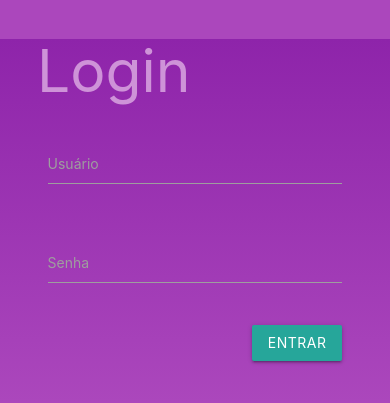
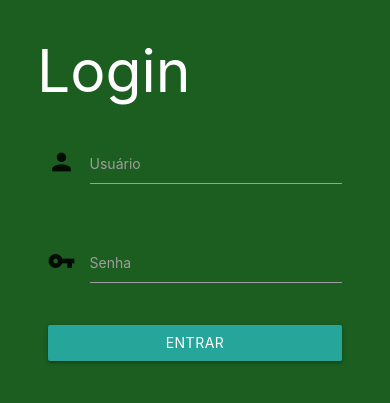
Before and after one commit to gmfonseca/tis4, a PHP site: page /login.php in a window 390 px wide. Shown: the top 403 px of the page. Run offline with PHP 8.4, Linux system fonts and the light colour scheme; some libraries are stand-ins or nearby versions.

Commit message:
arrumando responsividade e tela de login

```diff
--- a/ClinicaMedica/Definir-Jogo.php
+++ b/ClinicaMedica/Definir-Jogo.php
@@ -105,7 +105,7 @@
             <div class="row" id="linha">
                 <div class="center col s12 m6 l4 offset-l2">
 
-                    <img src="Img_Prog/adultos.jpg"/ >
+                    <img src="Img_Prog/adultos.jpg" />
                     <br>
                     <a href="Jogos.php" class="waves-effect waves-light btn-large"> ADULTO </a>
                     <br><br>
@@ -116,7 +116,7 @@
 
                     <img id="criancas" src="Img_Prog/criancas.png">
                     <br>
-                    <a href="Jogo-Tabuleiro.php" class="waves-effect waves-light btn-large"> INFANTIL </a>
+                    <a href="Jogo-Tabuleiro.php" class="waves-effect waves-light btn-large" target="_blank"> INFANTIL </a>
                     <br><br>
                     <span class="col s12 hide-on-med-and-up divisor-line"><br></span>
                 </div>
--- a/ClinicaMedica/Login.php
+++ b/ClinicaMedica/Login.php
@@ -18,109 +18,36 @@
     </head>
 
     <style>
-        /* Fonte da letra dos <li> */
-        li{
-            font-family: 'Raleway';
-        }
-
-        /* Distância dos <li> de Especialidades */
-        #Especialidades{
-            top: 90px !important;
-        }
-
-        /* Centraliza o NavBar */
-        .nav-wrapper ul.center {
-            display: block;
-            width: auto;
-        }
-
-        .nav-wrapper > ul.center li {
-            float: none;
-            display: inline-block;
-        }
-
-        /* Distância do topo do NavBar */
-        .lina{
-            margin-top: 25px;
-        }
-
-        /* Cor dos botões do Carousel */
-        .carousel .indicators .indicator-item.active {
-            background-color: rgb(145, 85, 167);
-        }
-
-        /* Posição dos botões do Carousel */
-        .caoursel .indicators {
-            bottom: 60px;
-            z-index: 100;
-        }
-
-        /*Cards Colors*/
-        #card1{
-            background-color: rgba(109, 204, 163, 0.9);
-        }
-        #card2{
-            background-color: rgba(13, 178, 107, 0.9);
-        }
-        #card3{
-            background-color: rgba(9, 119, 71, 0.9);
-        }
-
-        /* Cor verde do texto "Cuide..." */
-        #cuide, #Atfooter{
-            color: #0DB26B;
-        }
-
-        /*Fonte para esse tipo de tags*/
-        p, span, h5,h4, #Atfooter{
-            font-family: raleway, sans-serif;
-              color: #f3e5f5    ;
-        }
-
-        .topicos{
-            color: #605E5E;
-        }
-
-        body{
-            overflow-x: hidden;
-        }
-        h1{
-            color: #ce93d8  ;
-        }
-        input{
-            color: #e1bee7  ;
-        }
-        .conteudo{
-            background: linear-gradient(#8e24aa   , #ab47bc  );
-        }
     </style>
 
-    <body style="background-color:#ab47bc">
+    <body class="green darken-4">
 
         <div class="conteudo">
 
             <!--Login-->
             <div class="container">
                 <div class="container">
-                    <h1>Login</h1>
+                    <h1 class="white-text">Login</h1>
                     <!--Container do formulario-->
                     <div class="row">
                         <form method="post" class="col s12" action="Valida-Login.php" enctype="multipart/form-data">
                             <div class="row">
                                 <div class="input-field col s12">
-                                    <input name="tUsuario" id="usuario" type="text" class="validate">
+                                    <i class="material-icons prefix">person</i>
+                                    <input name="tUsuario" id="usuario" type="text" class="validate white-text">
                                     <label class="active" for="usuario">Usuário</label>
                                 </div>
                             </div>
                             <div class="row">
                                 <div class="input-field col s12">
-                                    <input name="tSenha" id="senha" type="password" class="validate">
+                                    <i class="material-icons prefix">vpn_key</i>
+                                    <input name="tSenha" id="senha" type="password" class="validate white-text">
                                     <label class="active" for="senha">Senha</label>
                                 </div>
                             </div>
-                                                <div class="right-align">
-                                                    <button type="submit" class="waves-effect waves-light btn"> Entrar </button>
-                    </div>
+                            <div class="left-align">
+                                <button type="submit" class="waves-effect waves-light btn" style="width: 100%"> Entrar </button>
+                            </div>
                         </form>
                     </div>
                 </div>
--- a/ClinicaMedica/Contato.php
+++ b/ClinicaMedica/fale-conosco.php
@@ -1,3 +1,4 @@
+
 <!DOCTYPE html>
 <html>
     <head>
--- a/ClinicaMedica/navbar.php
+++ b/ClinicaMedica/navbar.php
@@ -41,7 +41,7 @@
             <li><a href="Problema.php">O PROBLEMA</a></li>
             <li><a class="dropdown-trigger"  data-target="drop-especialidade">INFORMAÇÕES<i class="material-icons right">arrow_drop_down</i></a></li>
             <li><a href="locais-atendimento.php">LOCAIS DE ATENDIMENTO</a></li>
-            <li><a href="contato.php">FALE CONOSCO</a></li>
+            <li><a href="fale-conosco.php">FALE CONOSCO</a></li>
             <li><a href="Definir-Jogo.php">JOGOS</a></li>
             <li><a href="curiosidades.php">CURIOSIDADES</a></li>
             <!--
@@ -59,7 +59,7 @@
     <li>
         <ul class="collapsible collapsible-accordion">
             <li><a id="mob-especialidades" class="white-text collapsible-header">ESPECIALIDADES<i class="white-text material-icons chevron right">chevron_right</i></a>
-                <div class="collapsible-body purple lighten-2">
+                <div class="collapsible-body green lighten-3">
                     <ul>
                         <li><a href="Sintomas.php" class="white-text">SINAIS E SINTOMAS</a></li>
                         <li><a href="AlteracoesRO.php" class="white-text">ALTERAÇÕES RO</a></li>
@@ -72,7 +72,7 @@
         </ul>
     </li>
     <li><a href="locais-atendimento.php" class="collapsible-header white-text">LOCAIS DE ATENDIMENTO</a></li>
-    <li><a href="contato.php" class="collapsible-header white-text">FALE CONOSCO</a></li>
+    <li><a href="fale-conosco.php" class="collapsible-header white-text">FALE CONOSCO</a></li>
     <li><a href="Definir-Jogo.php" class="collapsible-header white-text"> JOGOS</a></li>
     <li><a href="curiosidades.php" class="collapsible-header white-text">CURIOSIDADES</a></li>
     <!--
```
Also changed, not shown: ClinicaMedica/footer.php (+0 -15 lines), ClinicaMedica/locais-atendimento.php (+15 -12 lines).
